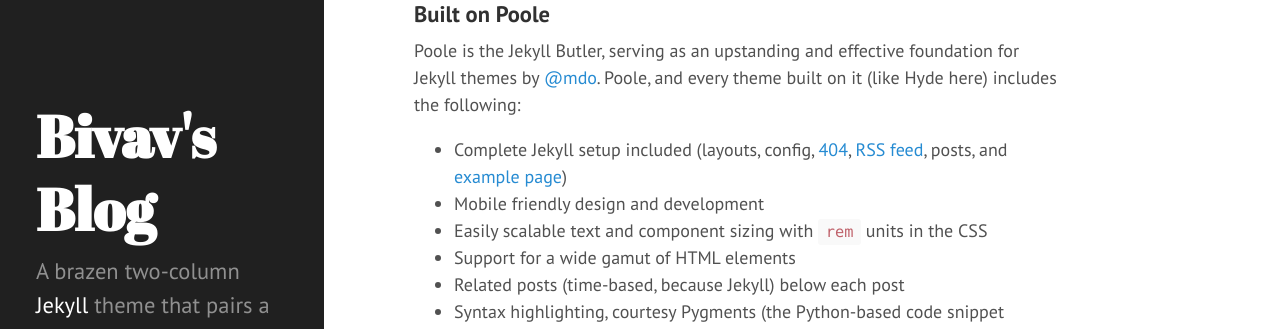
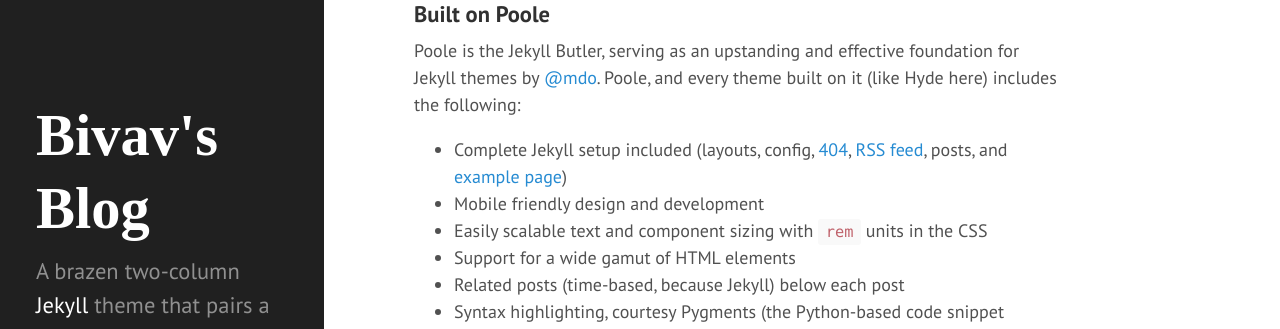
Before and after one commit to bivav/bivav.github.io, a Jekyll site: the page built from index.html, in a window 1280 px wide. Shown: the part 243-572 px from the top of the page. Built offline with Jekyll 4.4.1, drawn with Linux system fonts in a browser that asks for light colours; Markdown is read by kramdown in place of the engine named in the settings; the list of posts is cut into pages by our own code.

Commit message:
Update hyde.css

```diff
--- a/public/css/hyde.css
+++ b/public/css/hyde.css
@@ -79,7 +79,7 @@
 .sidebar-about h1 {
   color: #fff;
   margin-top: 0;
-  font-family: "Abril Fatface", serif;
+  font-family: "Segoe Script","Maiandra GD","Tekton Pro", serif;
   font-size: 3.25rem;
 }
 
```
